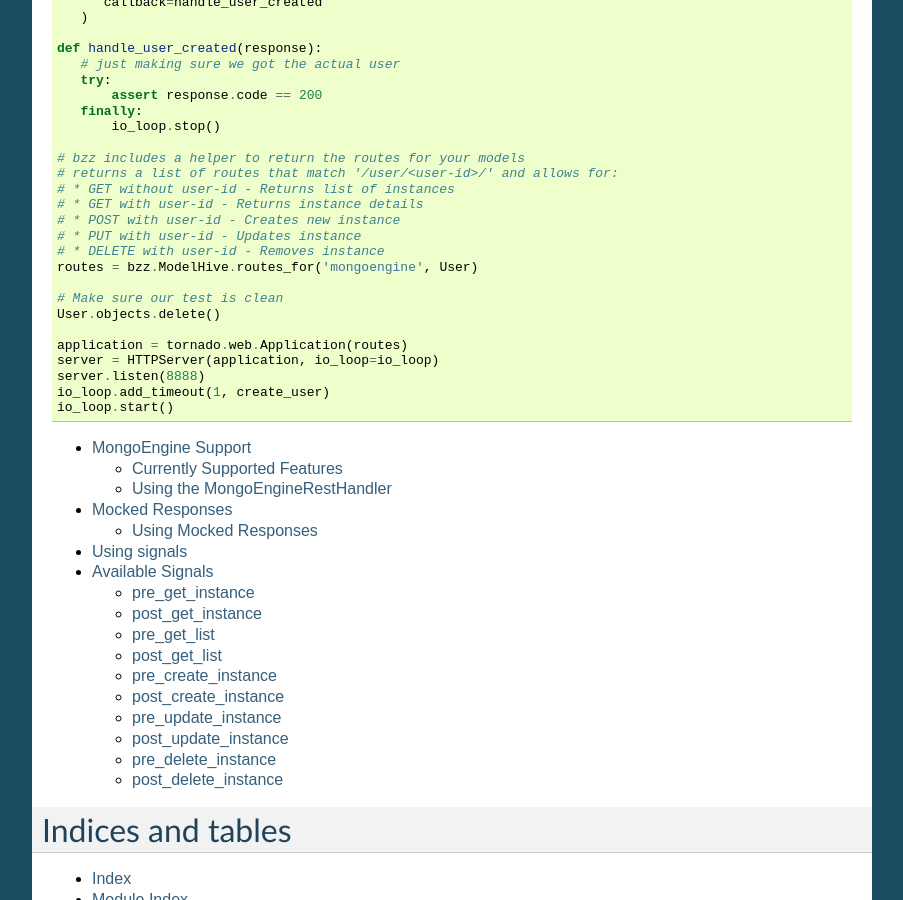
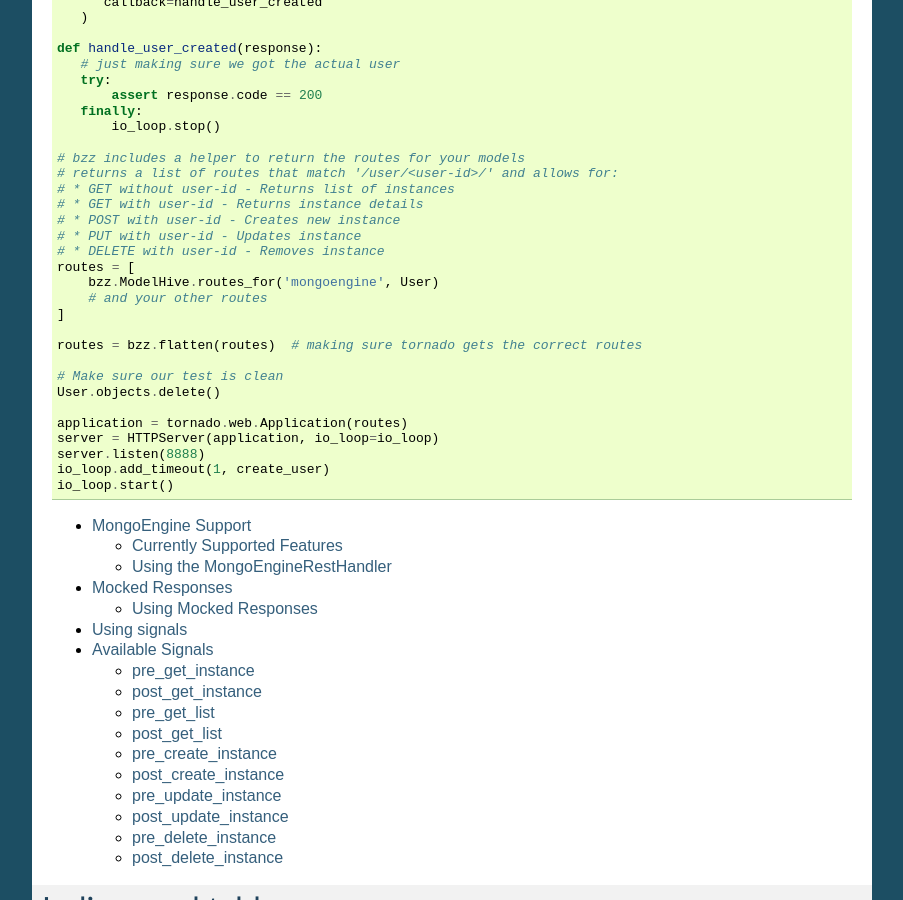
Before and after one commit to bzz-framework/bzz, a Sphinx documentation site: the page built from docs/index.rst, in a window 1280 px wide and 900 px high, scrolled down 677 px. Shown: the whole window, without its empty margins (198-1101 px from the left). Built offline with Sphinx 7.4.7, drawn with Linux system fonts in a browser that asks for light colours.

Commit message:
flatten in the docs

```diff
--- a/docs/index.rst
+++ b/docs/index.rst
@@ -74,7 +74,12 @@ We'll assume you'll be using it for the sake of this tutorial. Let's create our
    # * POST with user-id - Creates new instance
    # * PUT with user-id - Updates instance
    # * DELETE with user-id - Removes instance
-   routes = bzz.ModelHive.routes_for('mongoengine', User)
+   routes = [
+       bzz.ModelHive.routes_for('mongoengine', User)
+       # and your other routes
+   ]
+
+   routes = bzz.flatten(routes)  # making sure tornado gets the correct routes
 
    # Make sure our test is clean
    User.objects.delete()
```
